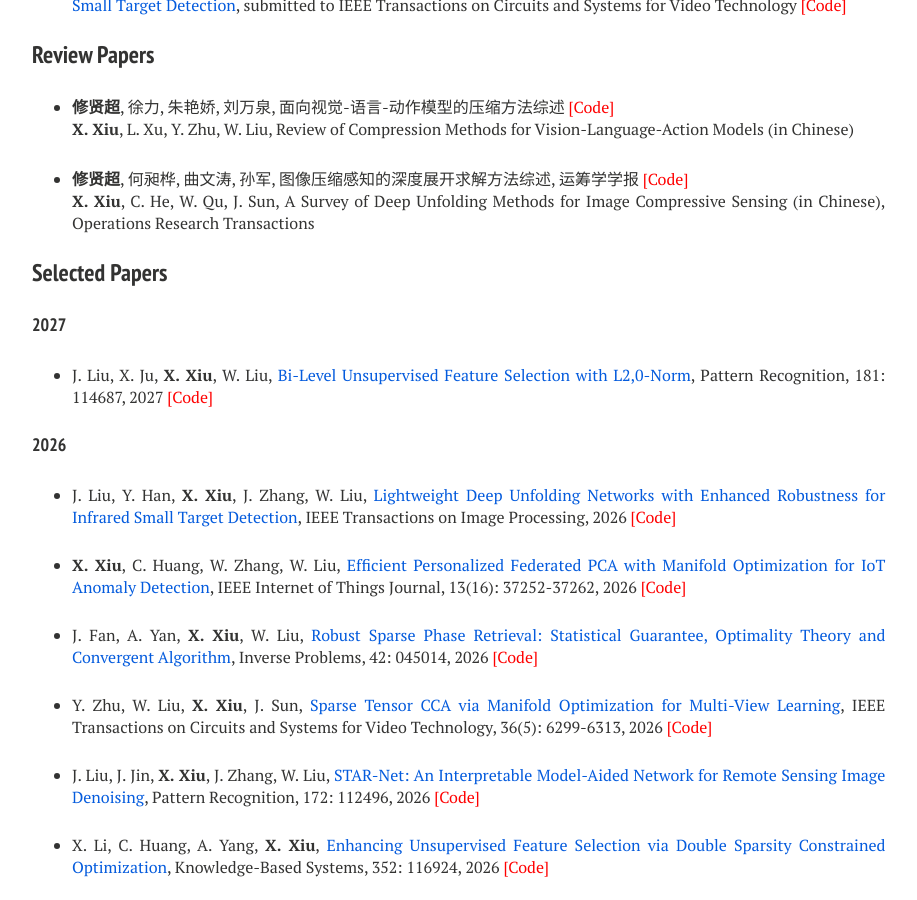
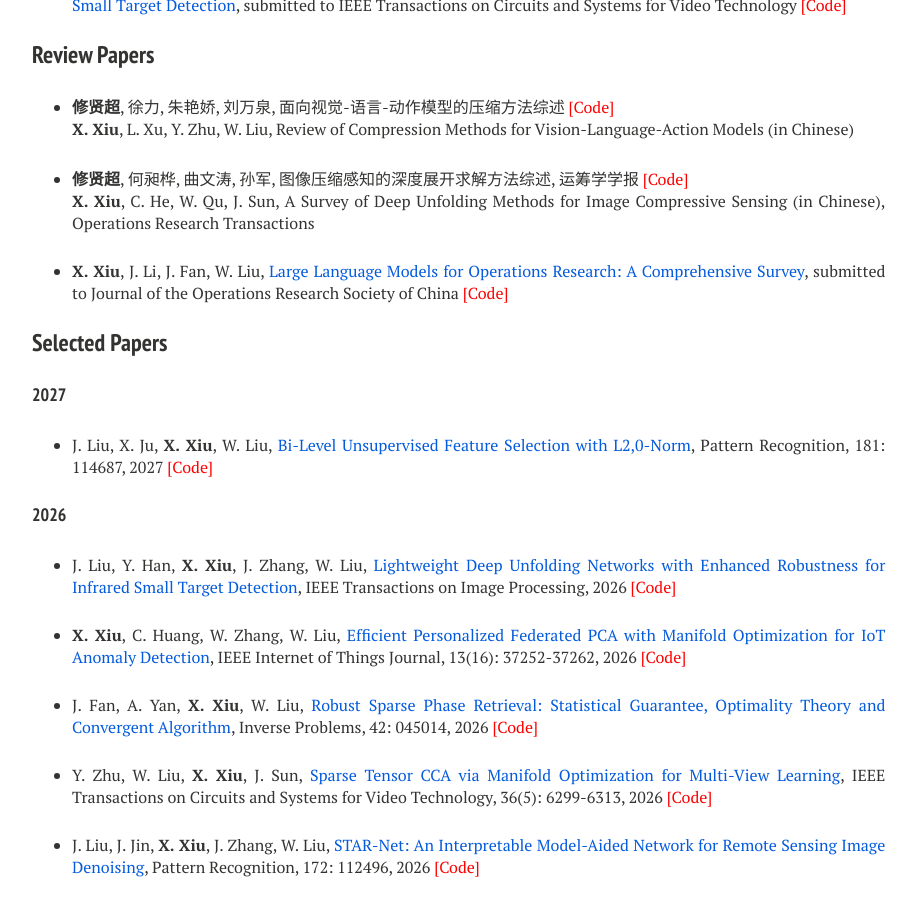
Before and after one commit to xianchaoxiu/xianchaoxiu.github.io, a Jekyll site: the page built from publications/index.md, in a window 1280 px wide and 900 px high, scrolled down 484 px. Shown: the whole window, without its empty margins (288-1205 px from the left). Built offline with Jekyll 4.4.1, drawn with Linux system fonts in a browser that asks for light colours; nearby versions of some CDN libraries.

Commit message:
Update index.md

```diff
--- a/publications/index.md
+++ b/publications/index.md
@@ -30,6 +30,7 @@ share: false
 * <b>修贤超</b>, 何昶桦, 曲文涛, 孙军, 图像压缩感知的深度展开求解方法综述, 运筹学学报  <a href="https://github.com/xianchaoxiu/DU4ICS" class="textlink" target="_blank" style="color: red;">[Code]</a>  <br>
 <b>X. Xiu</b>, C. He, W. Qu, J. Sun, A Survey of Deep Unfolding Methods for Image Compressive Sensing (in Chinese), Operations Research Transactions
 
+* <b>X. Xiu</b>, J. Li, J. Fan, W. Liu, <a href="https://arxiv.org/abs/2605.20849" class="textlink" target="_blank">Large Language Models for Operations Research: A Comprehensive Survey</a>, submitted to Journal of the Operations Research Society of China <a href="https://github.com/xianchaoxiu/LLM4OR" class="textlink" target="_blank" style="color: red;">[Code]</a>
 
 ### Selected Papers
 
```
